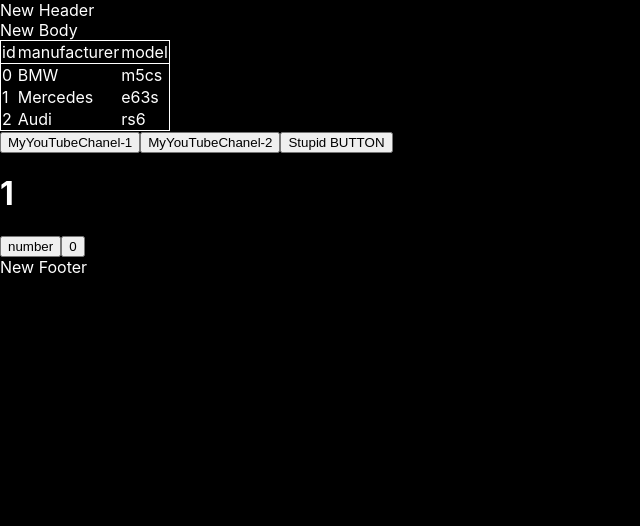
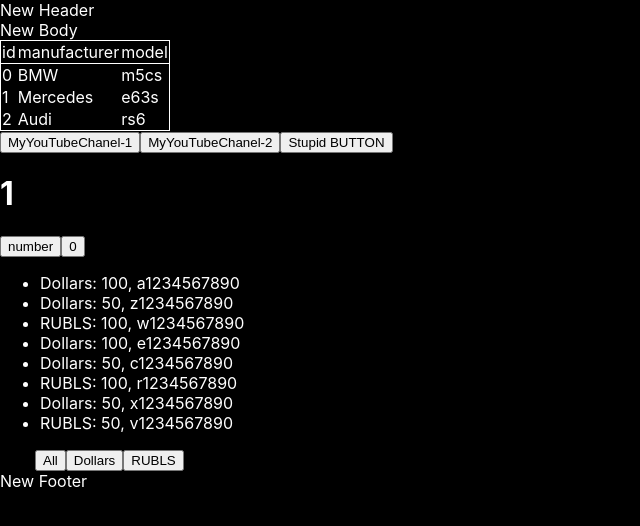
Before and after one commit to alexBasrike/micro-tasks, a React (Create React App) app: page / in a window 1280 px wide. Shown: the top 526 px of the page, without its empty margins (0-640 px from the left). Built offline with nearby package versions, Linux system fonts and the light colour scheme.

Commit message:
worked with filter and sort on button click

```diff
--- /dev/null
+++ b/src/components/Filter.tsx
@@ -0,0 +1,48 @@
+import React, {useState} from 'react';
+
+type FilterType = "All" | "Dollars" | "RUBLS";
+
+export const Filter = () => {
+
+    const [money, setMoney] = useState([
+        { banknots: 'Dollars', value: 100, number: ' a1234567890' },
+        { banknots: 'Dollars', value: 50, number: ' z1234567890' },
+        { banknots: 'RUBLS', value: 100, number: ' w1234567890' },
+        { banknots: 'Dollars', value: 100, number: ' e1234567890' },
+        { banknots: 'Dollars', value: 50, number: ' c1234567890' },
+        { banknots: 'RUBLS', value: 100, number: ' r1234567890' },
+        { banknots: 'Dollars', value: 50, number: ' x1234567890' },
+        { banknots: 'RUBLS', value: 50, number: ' v1234567890' },
+    ]);
+
+    const [filter, setFilter] = useState<FilterType>("All")
+
+    let currentMoney = money;
+    if ( filter === "Dollars" ) {
+        currentMoney = money.filter((filteredMoney) => filteredMoney.banknots === 'Dollars');
+    }
+    if ( filter === "RUBLS" ) {
+        currentMoney = money.filter((filteredMoney) => filteredMoney.banknots === 'RUBLS');
+    }
+
+    const onClickFilterHandler = (nameButton: FilterType) => {
+        setFilter(nameButton);
+    }
+
+    return (
+        <div>
+            <ul>
+                {currentMoney.map((el, index) => {
+                    return (
+                        <li key={index}>{el.banknots}: {el.value}, {el.number}</li>
+                    )
+                })}
+            </ul>
+            <div style={{marginLeft: "35px"}}>
+                <button onClick={() => onClickFilterHandler("All") }>All</button>
+                <button onClick={() => onClickFilterHandler("Dollars")}>Dollars</button>
+                <button onClick={() => onClickFilterHandler("RUBLS")}>RUBLS</button>
+            </div>
+        </div>
+    );
+};
--- a/src/site/Body.tsx
+++ b/src/site/Body.tsx
@@ -2,6 +2,7 @@ import React from 'react';
 import {Cars, topCars} from "./Cars";
 import {Button} from "../components/Button";
 import {UseState} from "../components/UseState";
+import {Filter} from "../components/Filter";
 
 type BodyPropsType = {
     titleForBody: string
@@ -36,6 +37,10 @@ export const Body = (props: BodyPropsType) => {
             </div>
 
             <UseState/>
+
+            <div>
+                <Filter/>
+            </div>
         </main>
     );
 };
```
